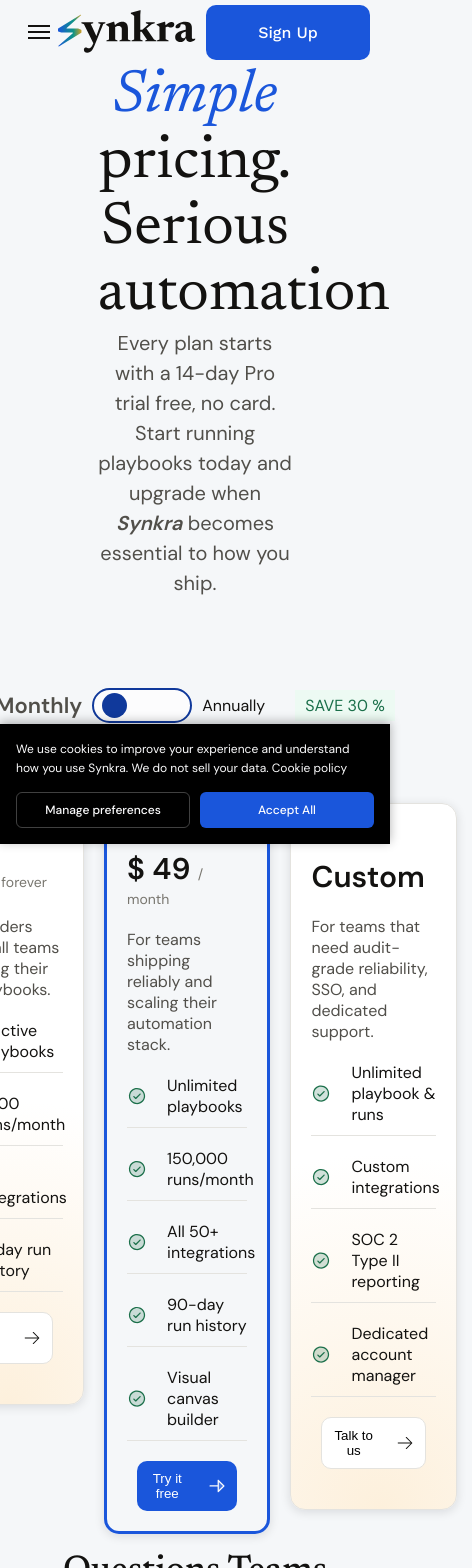
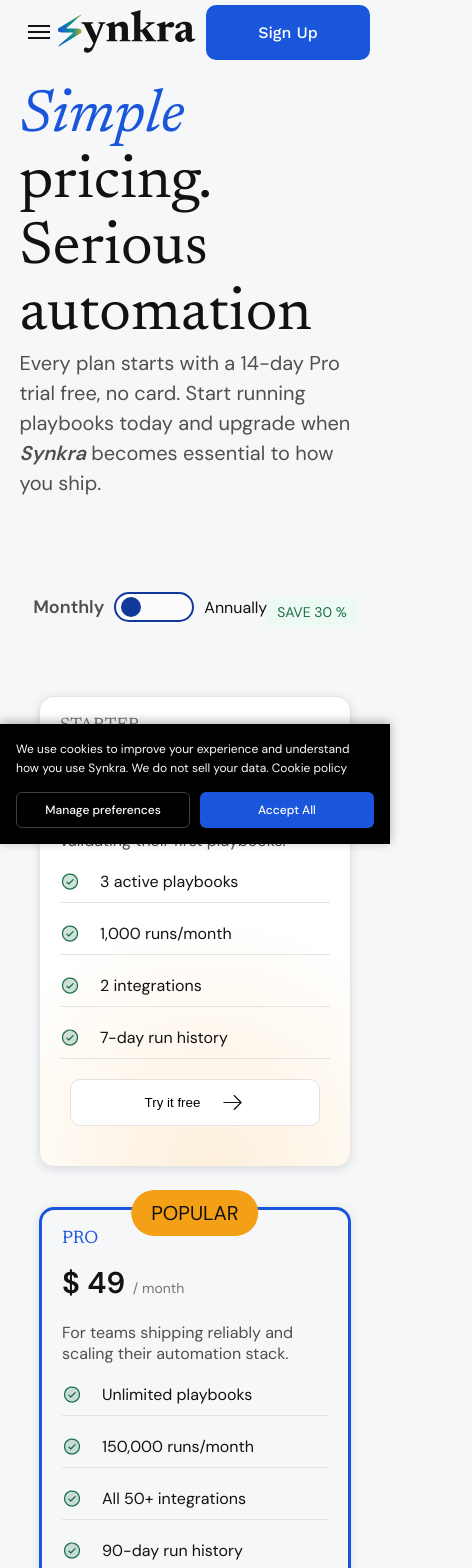
Before and after one commit to mai-efat/front-end-react, a React (Vite) app: page /pricing in a window 390 px wide. Shown: the top 1568 px of the page, 472 px wide, since content can reach past the window. Built offline with nearby package versions, Linux system fonts and the light colour scheme; a web font is replaced by a local one.

Commit message:
fix responsive

```diff
--- a/src/pages/Pricing/cardComponent/PriceCard.css
+++ b/src/pages/Pricing/cardComponent/PriceCard.css
@@ -124,3 +124,15 @@
     border-radius: 9999px;
     padding: 10px 20px;
 }
+
+@media (max-width: 768px) {
+    .price-card {
+        width: 80%;
+        margin: 20px auto;
+    }
+
+    .price-active {
+        width: 80%;
+        margin: 20px auto;
+    }
+}
--- a/src/pages/Pricing/headerComponent/PricingHeader.css
+++ b/src/pages/Pricing/headerComponent/PricingHeader.css
@@ -27,3 +27,14 @@
     font-style: italic;
     font-weight: 700;
 }
+
+@media(max-width:769px) {
+    header {
+        text-align: left;
+        font-weight: 700;
+        width: 90%;
+        margin-top: 20px;
+    }
+
+
+}
--- a/src/pages/Pricing/pricingConatiner/PriceContainer.jsx
+++ b/src/pages/Pricing/pricingConatiner/PriceContainer.jsx
@@ -112,7 +112,7 @@
 export default function PriceDetails() {
   let [isYear, setIsYear] = useState(false);
   return (
-    <div>
+    <div style={{ marginBottom: '100px' }}>
       <div className="price-select">
         <span className={!isYear ? 'active-text' : ''}> Monthly</span>
 
@@ -129,7 +129,10 @@
         <span className="save"> SAVE 30 %</span>
       </div>
       {/* to display anually cards or monthy cards */}
-      <div style={{ display: 'flex', marginTop: '20px' }}>
+      <div
+        className="cards-container"
+        style={{ display: 'flex', marginTop: '20px' }}
+      >
         {!isYear ? monthlyCard() : annuallyCard()}
       </div>
     </div>
--- a/src/pages/Pricing/pricingConatiner/pricingContainer.css
+++ b/src/pages/Pricing/pricingConatiner/pricingContainer.css
@@ -54,3 +54,33 @@
     font-weight: 400;
     padding: 5px 10px;
 }
+
+@media (max-width: 768px) {
+    .cards-container {
+        flex-direction: column;
+        width: 100%;
+    }
+
+    .btn-container {
+        width: 80px;
+        height: 30px;
+        padding-left: 5px;
+    }
+
+    .btn-circle {
+        width: 20px;
+        height: 20px;
+    }
+
+    .active-text {
+        font-size: 18px;
+    }
+
+    .save {
+        margin-left: 0;
+        margin-top: 10px;
+        font-size: 14px;
+    }
+
+
+}
```
